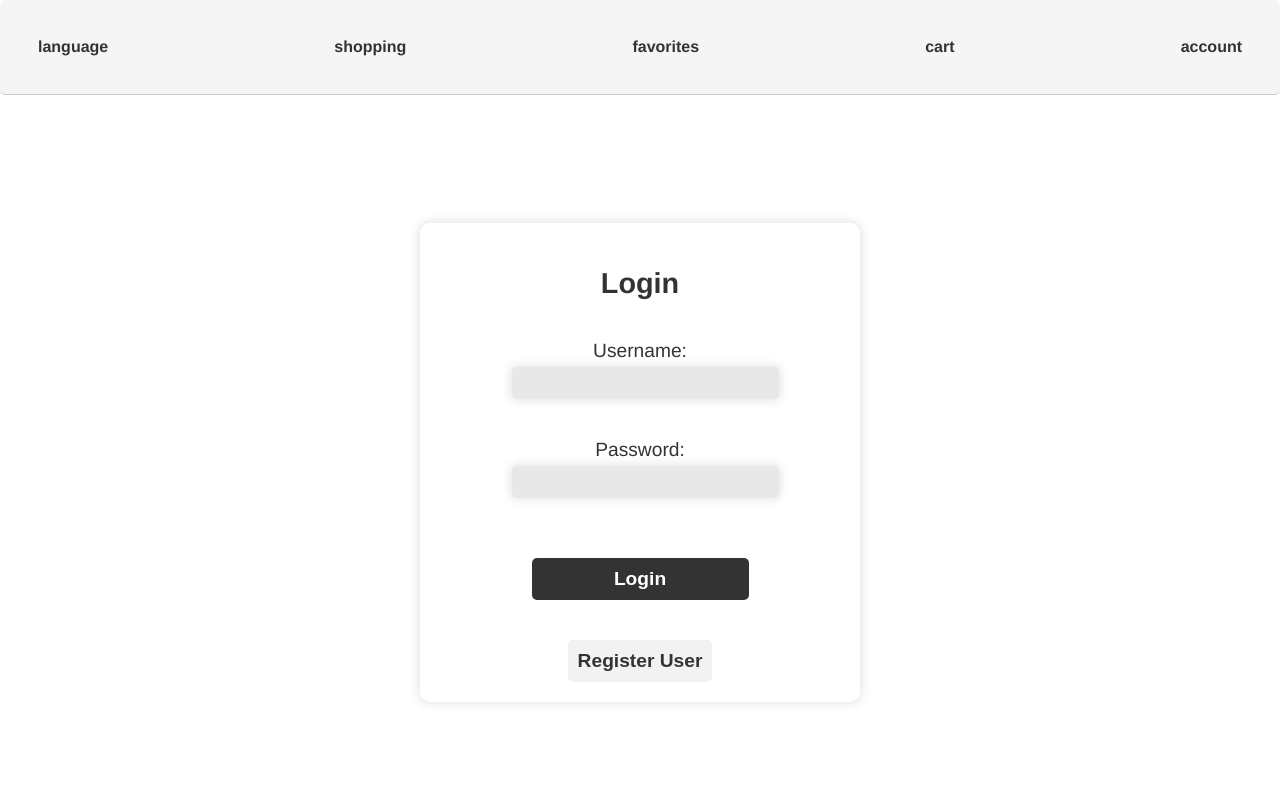
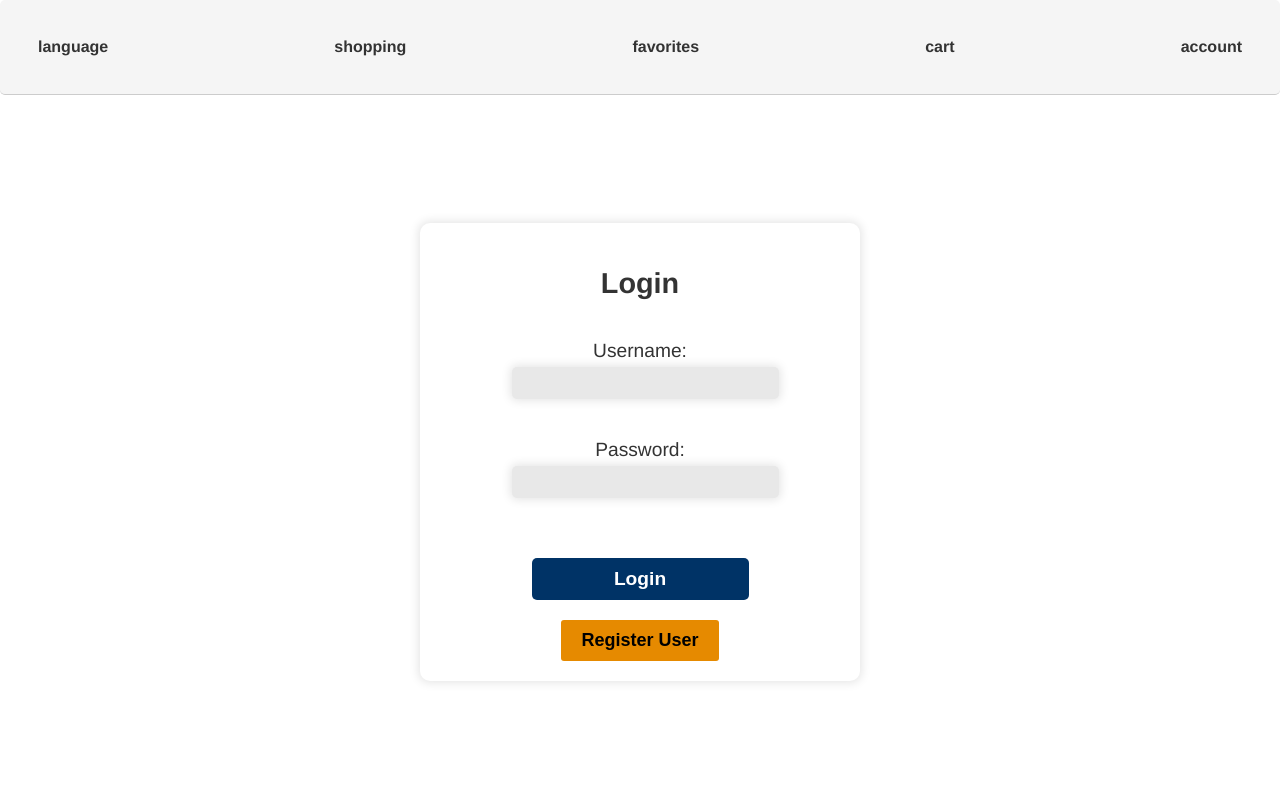
Before and after one commit to Shershulia/FullstackMarketplace, a Vue app in the folder frontend/: page /login in a window 1280 px wide. Shown: the top 800 px of the page. Built offline with nearby package versions, Linux system fonts and the light colour scheme; what @fawmi/vue-google-maps would draw is missing.

Commit message:
Style for buttons

```diff
--- a/frontend/src/views/LoginView.vue
+++ b/frontend/src/views/LoginView.vue
@@ -12,7 +12,7 @@
       </div>
       <button type="submit">Login</button>
     </form>
-    <button class="register-button" @click="registerUser">Register User</button>
+    <button @click="registerUser">Register User</button>
   </div>
 </template>
 
@@ -103,8 +103,8 @@ export default {
 }
 
 .login form button[type="submit"] {
-  background-color: #333;
-  color: #fff;
+  background-color: #003366;
+  color: white;
   border: none;
   border-radius: 5px;
   padding: 10px;
@@ -115,27 +115,11 @@ export default {
 }
 
 .login form button[type="submit"]:hover {
-  background-color: #fff;
-  color: #333;
+  background-color: #0052cc;
+  color: white;
   border: 1px solid #333;
-}
+  padding: 15px;
 
-.register-button {
-  background-color: #f2f2f2;
-  color: #333;
-  border: none;
-  border-radius: 5px;
-  padding: 10px;
-  font-size: 1.2rem;
-  cursor: pointer;
-  transition: all 0.3s ease;
-  margin-top: 20px;
-}
-
-.register-button:hover {
-  background-color: #e0e0e0;
-  color: #333;
-  border: 1px solid #333;
 }
 
 
--- a/frontend/src/views/RegisterUser.vue
+++ b/frontend/src/views/RegisterUser.vue
@@ -224,7 +224,7 @@ input:focus {
 }
 
 input[type="submit"] {
-  background-color: #0066ff;
+  background-color: #0052cc;
   color: white;
   font-size: 18px;
   font-weight: bold;
@@ -233,10 +233,12 @@ input[type="submit"] {
   padding: 10px 20px;
   cursor: pointer;
   transition: all 0.3s ease;
+
 }
 
 input[type="submit"]:hover {
   background-color: #0052cc;
+  padding: 15px;
 }
 .buttons {
   margin-left: 15%;
@@ -247,7 +249,7 @@ input[type="submit"]:hover {
   flex-direction: column;
 }
 button {
-  background-color: #ff9900;
+  background-color: #e68a00;
   color: black;
   font-size: 18px;
   font-weight: bold;
@@ -256,6 +258,10 @@ button {
   padding: 10px 20px;
   cursor: pointer;
   transition: all 0.3s ease;
+}
+button:hover {
+  background-color: #f89502;
+  padding: 15px 20px;
 }
 .showPassword {
   position: relative;
--- a/frontend/src/views/UserView.vue
+++ b/frontend/src/views/UserView.vue
@@ -24,6 +24,7 @@
     </div>
     <button id="logoutBtn" @click="logout">Logout</button>
   </div>
+  <div class="itemsIndividual"></div>
 </template>
 
 <script>
@@ -33,6 +34,7 @@ export default {
     return {
       editMode: false,
       password: "",
+      items: [],
     };
   },
   computed: {
```
